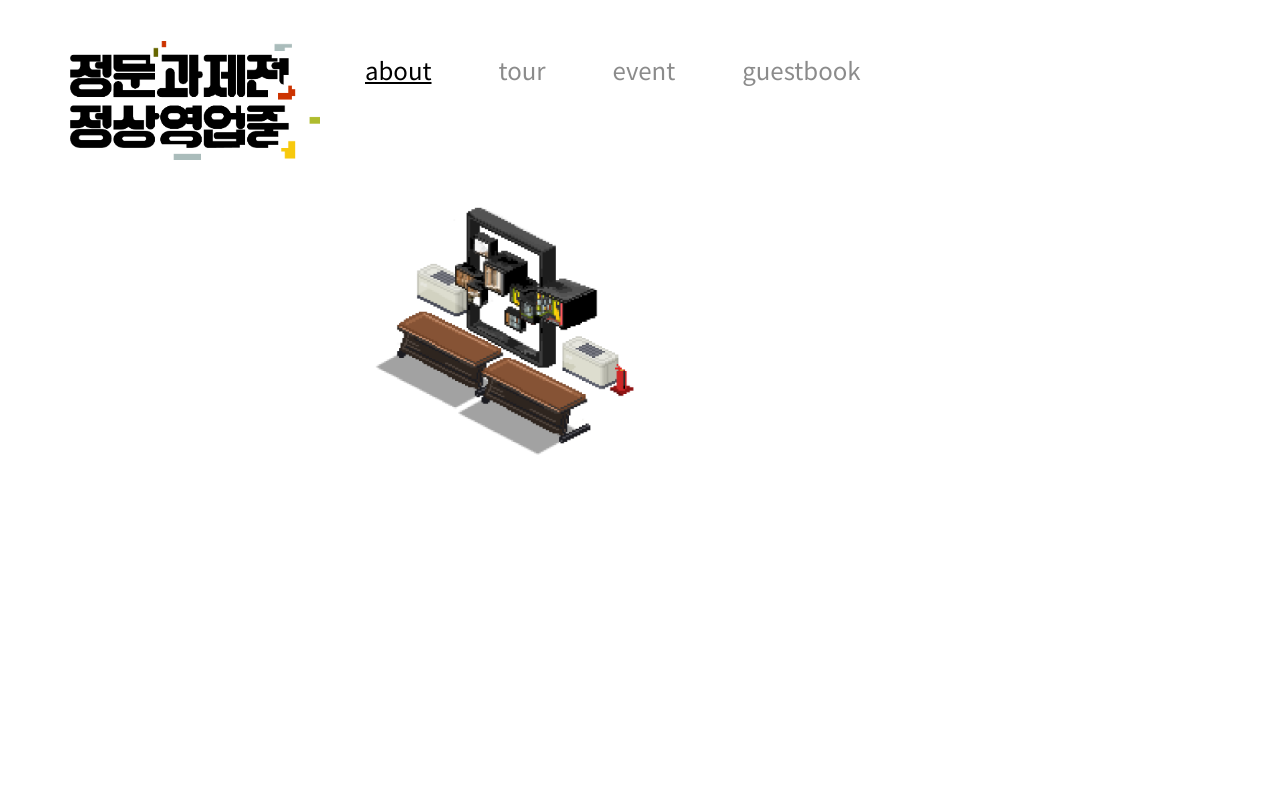
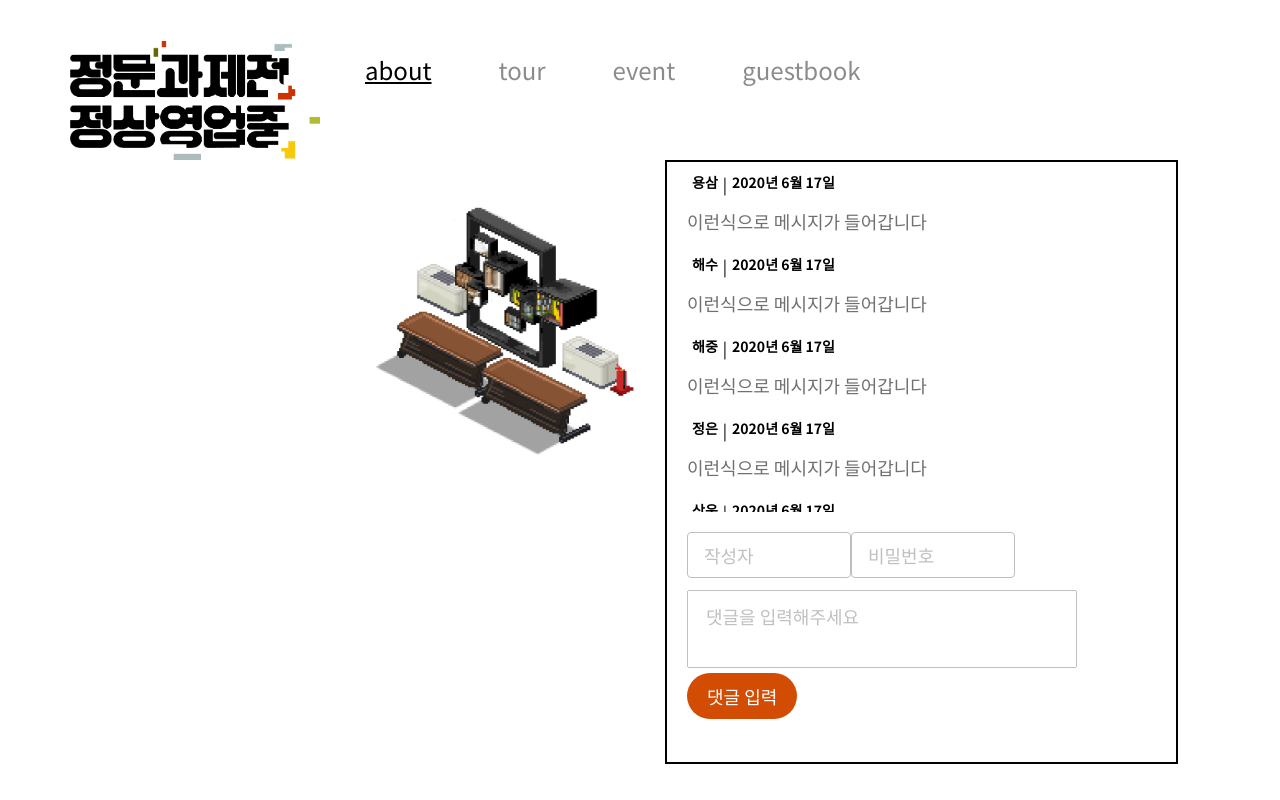
Before and after one commit to haesookim/isconlineexhibition, a React (Create React App) app: page / in a window 1280 px wide. Built offline with nearby package versions, Linux system fonts and the light colour scheme.

Commit message:
:sparkles: added guestbook container

```diff
--- a/public/index.html
+++ b/public/index.html
@@ -2,7 +2,7 @@
 <html lang="en">
     <head>
         <meta charset="utf-8" />
-        <link rel="icon" href="%PUBLIC_URL%/favicon.ico" />
+        <!-- <link rel="icon" href="%PUBLIC_URL%/favicon.ico" /> -->
         <meta name="viewport" content="width=device-width, initial-scale=1" />
         <meta name="theme-color" content="#000000" />
         <meta
@@ -15,7 +15,7 @@
             rel="stylesheet"
         />
 
-        <link rel="apple-touch-icon" href="%PUBLIC_URL%/logo192.png" />
+        <!-- <link rel="apple-touch-icon" href="%PUBLIC_URL%/logo192.png" /> -->
         <!--
       manifest.json provides metadata used when your web app is installed on a
       user's mobile device or desktop. See https://developers.google.com/web/fundamentals/web-app-manifest/
--- a/src/Component/GuestNote.js
+++ b/src/Component/GuestNote.js
@@ -2,7 +2,15 @@ import React from "react";
 
 class GuestNote extends React.Component {
     render() {
-        return <div></div>;
+        return (
+            <div className="note">
+                <div className="top-wrapper">
+                    <div className="nickname">{this.props.name}</div> |
+                    <div className="date">{this.props.date}</div>
+                </div>
+                <div className="message">{this.props.content}</div>
+            </div>
+        );
     }
 }
 export default GuestNote;
--- a/src/Container/GuestBook/GuestBook.scss
+++ b/src/Container/GuestBook/GuestBook.scss
@@ -3,4 +3,65 @@
     img {
         width: 300px;
     }
+    #message-container {
+        justify-self: stretch;
+        height: 600px;
+        border: 2px solid black;
+        display: grid;
+        grid-template-rows: 1fr 250px;
+        #scrollview {
+            overflow: scroll;
+            .note {
+                padding: 10px 20px;
+                .top-wrapper {
+                    display: flex;
+                    div {
+                        margin: 0px 5px;
+                        font-weight: 700;
+                        font-size: 14px;
+                    }
+                    margin-bottom: 12px;
+                }
+                .message {
+                    font-size: 18px;
+                    color: #707070;
+                }
+            }
+        }
+        #inputview {
+            padding: 20px;
+            * {
+                font-size: 18px;
+                color: black;
+                opacity: 45%;
+                font-family: "Noto Sans KR";
+            }
+            input {
+                border: none;
+                border-radius: 4px;
+                border: solid 1px #707070;
+                //height: 40px;
+                width: 130px;
+                padding: 9px 16px;
+                margin-bottom: 12px;
+            }
+            textarea {
+                resize: none;
+                width: 352px;
+                padding: 12px 18px;
+            }
+            button {
+                background: none;
+                border: none;
+                font-size: 18px;
+                padding: 10px 20px;
+                margin-right: 12px;
+                border-radius: 25px;
+
+                background-color: #d34c04;
+                color: white;
+                opacity: 100%;
+            }
+        }
+    }
 }
--- a/src/Container/GuestBook/Guestbook.js
+++ b/src/Container/GuestBook/Guestbook.js
@@ -1,14 +1,67 @@
 import React from "react";
 import infodesk from "../../images/infodesk.png";
+
+import GuestNote from "../../Component/GuestNote";
 
 import "./GuestBook.scss";
 
 class GuestBook extends React.Component {
+    state = {
+        messages: [
+            {
+                name: "용삼",
+                date: "2020년 6월 17일",
+                message: "이런식으로 메시지가 들어갑니다",
+            },
+            {
+                name: "해수",
+                date: "2020년 6월 17일",
+                message: "이런식으로 메시지가 들어갑니다",
+            },
+            {
+                name: "해중",
+                date: "2020년 6월 17일",
+                message: "이런식으로 메시지가 들어갑니다",
+            },
+            {
+                name: "정은",
+                date: "2020년 6월 17일",
+                message: "이런식으로 메시지가 들어갑니다",
+            },
+            {
+                name: "상욱",
+                date: "2020년 6월 17일",
+                message: "이런식으로 메시지가 들어갑니다",
+            },
+            {
+                name: "호륜",
+                date: "2020년 6월 17일",
+                message: "이런식으로 메시지가 들어갑니다",
+            },
+        ],
+    };
     render() {
+        const messages = this.state.messages.map((msg) => {
+            return (
+                <GuestNote
+                    name={msg.name}
+                    date={msg.date}
+                    content={msg.message}
+                />
+            );
+        });
         return (
             <div id="guestbook" className="main">
                 <img src={infodesk} alt="인포데스크 아트워크"></img>
-                <div id="message-container"></div>
+                <div id="message-container">
+                    <div id="scrollview">{messages}</div>
+                    <div id="inputview">
+                        <input placeholder="작성자"></input>
+                        <input placeholder="비밀번호"></input>
+                        <textarea placeholder="댓글을 입력해주세요"></textarea>
+                        <button>댓글 입력</button>
+                    </div>
+                </div>
             </div>
         );
     }
```
